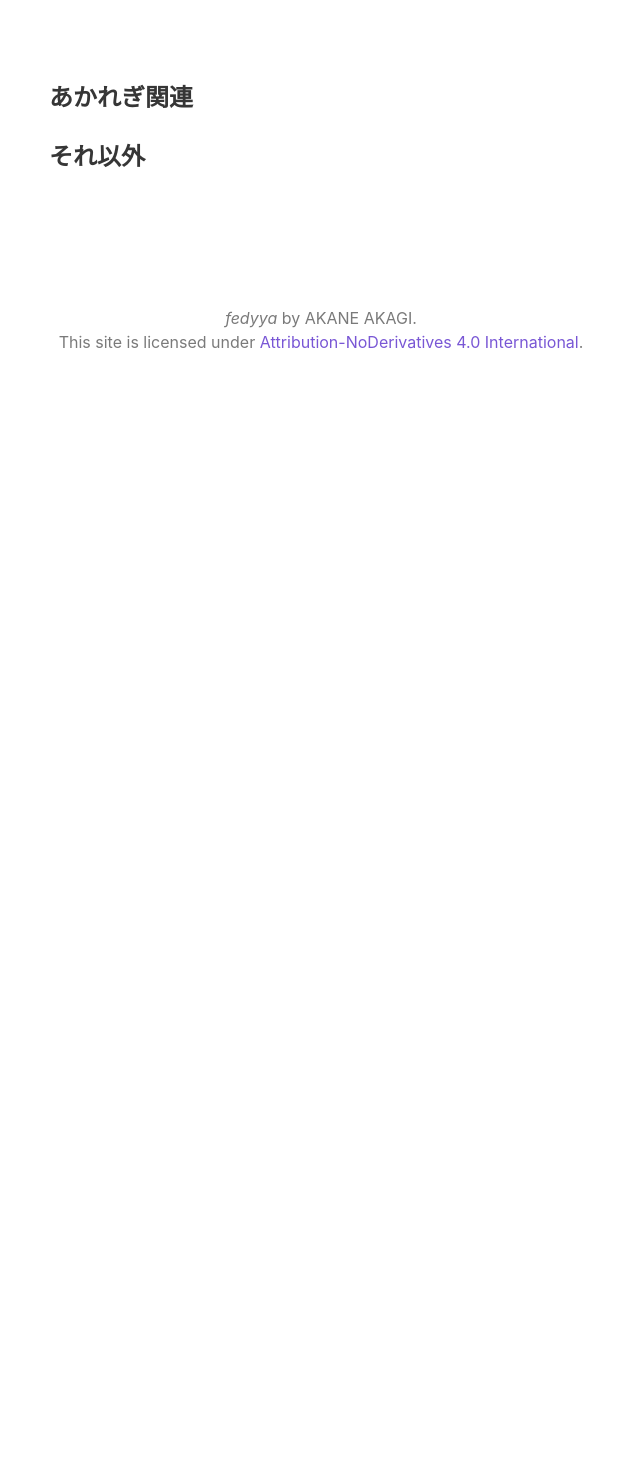
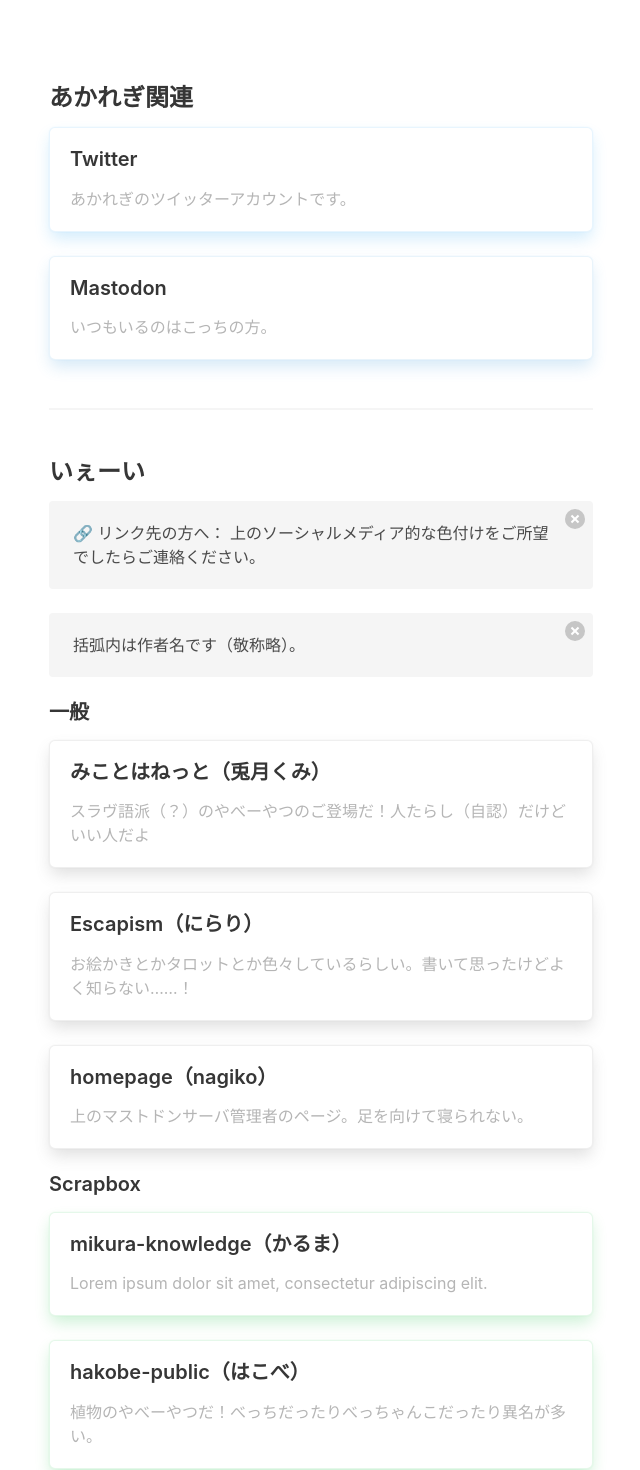
Before and after one commit to akaregi/fedyya2, a Vue app: page /links in a window 1280 px wide. Shown: the part 240-1710 px from the top of the page, without its empty margins (319-959 px from the left). Before the commit the page ends 800 px from the top, so only its background shows below. Built offline with nearby package versions, Linux system fonts and the light colour scheme.

Commit message:
Added Links
Signed-off-by: akaregi <akg.tachibana@gmail.com>

```diff
--- /dev/null
+++ b/src/components/LinkBox.vue
@@ -0,0 +1,62 @@
+<template>
+  <div class="box">
+      <a v-bind:href="url">
+        <h4>{{ title }}</h4>
+      <p class="has-text-grey-light">{{ lead }}</p>
+      </a>
+  </div>
+</template>
+
+<script lang="ts">
+import { Component, Prop, Vue } from 'vue-property-decorator'
+
+@Component
+export default class LinkBox extends Vue {
+  @Prop({ type: String, required: true, default: 'Untitled' })
+  title!: string
+
+  @Prop({ type: String, required: true, default: 'No lead' })
+  lead!: string
+
+  @Prop({ type: String, required: false, default: '' })
+  url!: string
+}
+</script>
+
+<style lang="scss" scoped>
+@mixin newBoxColor($x, $y, $z, $hoverX: 66, $hoverY: 185, $hoverZ: 131) {
+  box-shadow: 0 .5em 1em -.1em rgba($x, $y, $z, .2), 0 0 0 1px rgba($x, $y, $z, .02);
+  border: 1px solid rgba($x, $y, $z, .1);
+
+  &:hover {
+    box-shadow: 0 .5em 1em -.1em rgba($hoverX, $hoverY, $hoverZ, .2), 0 0 0 1px rgba($hoverX, $hoverY, $hoverZ, .02);
+    border: 1px solid rgba($hoverX, $hoverY, $hoverZ, 1);
+  }
+}
+
+a {
+  display: block;
+
+  padding: 1.25rem;
+}
+
+.box {
+  transition: .5s;
+
+  padding: 0;
+
+  @include newBoxColor(100, 100, 100);
+}
+
+.is-twitter {
+  @include newBoxColor(29, 161, 242);
+}
+
+.is-mastodon {
+  @include newBoxColor(43, 144, 217);
+}
+
+.is-scrapbox {
+  @include newBoxColor(6, 183, 50);
+}
+</style>
--- a/src/views/Links.vue
+++ b/src/views/Links.vue
@@ -3,20 +3,84 @@
     <TitleHero title="Links" subtitle="外部サイトへのリンク集" />
 
     <h3>あかれぎ関連</h3>
+    <LinkBox
+      class="is-twitter"
+      title="Twitter"
+      lead="あかれぎのツイッターアカウントです。"
+      url="https://twitter.com/akgmoegi"
+    />
 
-    <h3>それ以外</h3>
+    <LinkBox
+      class="is-mastodon"
+      title="Mastodon"
+      lead="いつもいるのはこっちの方。"
+      url="https://felesitas.cloud/@akane"
+    />
 
+    <hr>
+
+    <h3>いぇーい</h3>
+
+    <b-notification>
+      <p>🔗 リンク先の方へ： 上のソーシャルメディア的な色付けをご所望でしたらご連絡ください。</p>
+    </b-notification>
+
+    <b-notification>
+      <p>括弧内は作者名です（敬称略）。</p>
+    </b-notification>
+
+    <h4>一般</h4>
+    <LinkBox
+      title="みことはねっと（兎月くみ）"
+      lead="スラヴ語派（？）のやべーやつのご登場だ！人たらし（自認）だけどいい人だよ"
+      url="https://mikotoha.net"
+    />
+
+    <LinkBox
+      title="Escapism（にらり）"
+      lead="お絵かきとかタロットとか色々しているらしい。書いて思ったけどよく知らない……！"
+      url="https://www.escapism.work"
+    />
+
+    <LinkBox
+      title="homepage（nagiko）"
+      lead="上のマストドンサーバ管理者のページ。足を向けて寝られない。"
+      url="https://bananagikoh.github.io/homepage/pages/mastodon-use/profile.html"
+    />
+
+    <h4>Scrapbox</h4>
+    <LinkBox
+      class="is-scrapbox"
+      title="mikura-knowledge（かるま）"
+      lead="Lorem ipsum dolor sit amet, consectetur adipiscing elit."
+      url="https://scrapbox.io/mikura-knowledge/"
+    />
+
+    <LinkBox
+      class="is-scrapbox"
+      title="hakobe-public（はこべ）"
+      lead="植物のやべーやつだ！べっちだったりべっちゃんこだったり異名が多い。"
+      url="https://scrapbox.io/hakobe-public/ "
+    />
   </div>
 </template>
 
 <script lang="ts">
 import { Component, Vue } from 'vue-property-decorator'
+
+import LinkBox from '@/components/LinkBox.vue'
 import TitleHero from '@/components/TitleHero.vue'
 
-@Component({ components: { TitleHero } })
+@Component({ components: { TitleHero, LinkBox } })
 export default class Links extends Vue {
   mounted () {
     document.title = 'Links - fedyya'
   }
 }
 </script>
+
+<style lang="scss" scoped>
+hr {
+  margin: 3rem 0;
+}
+</style>
```
